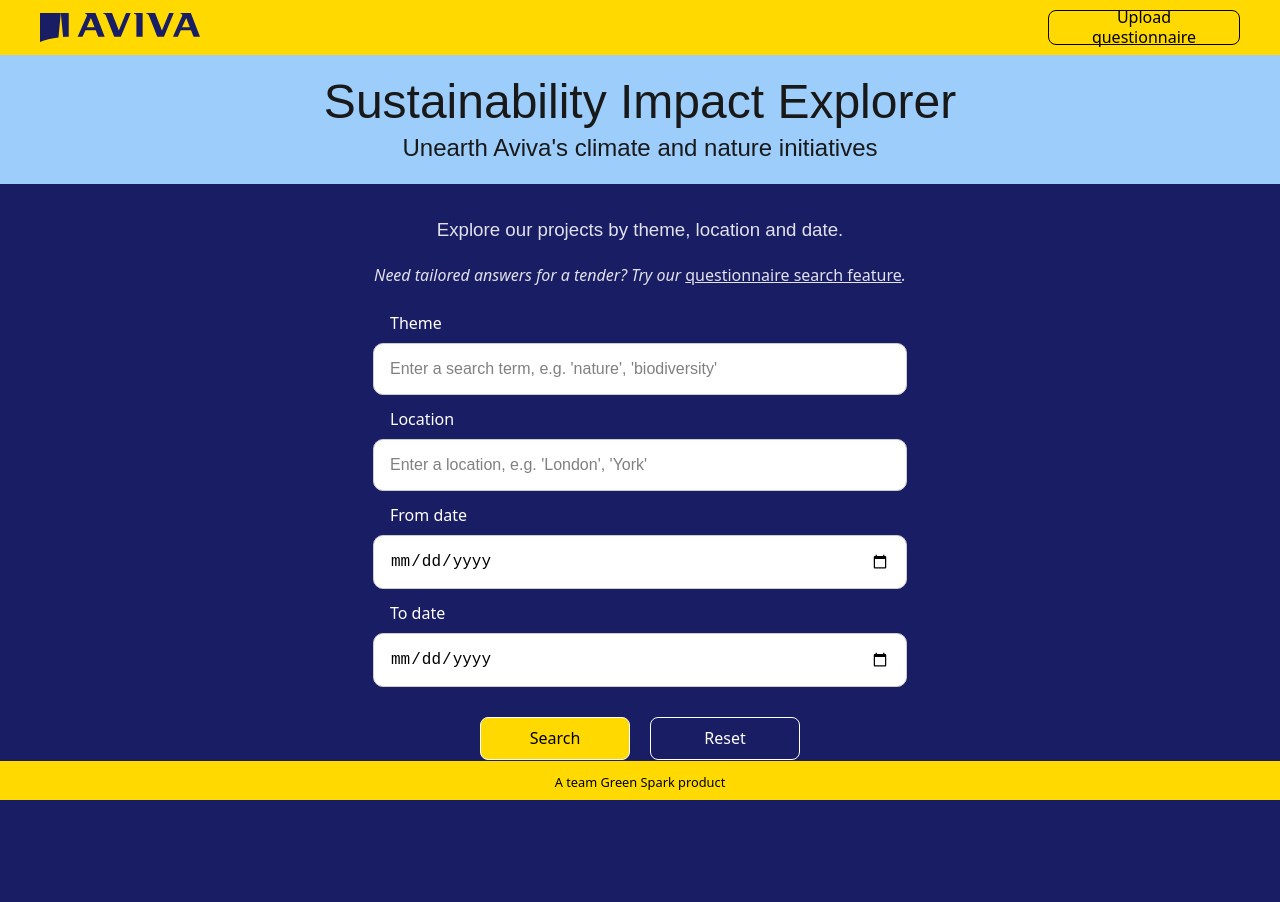
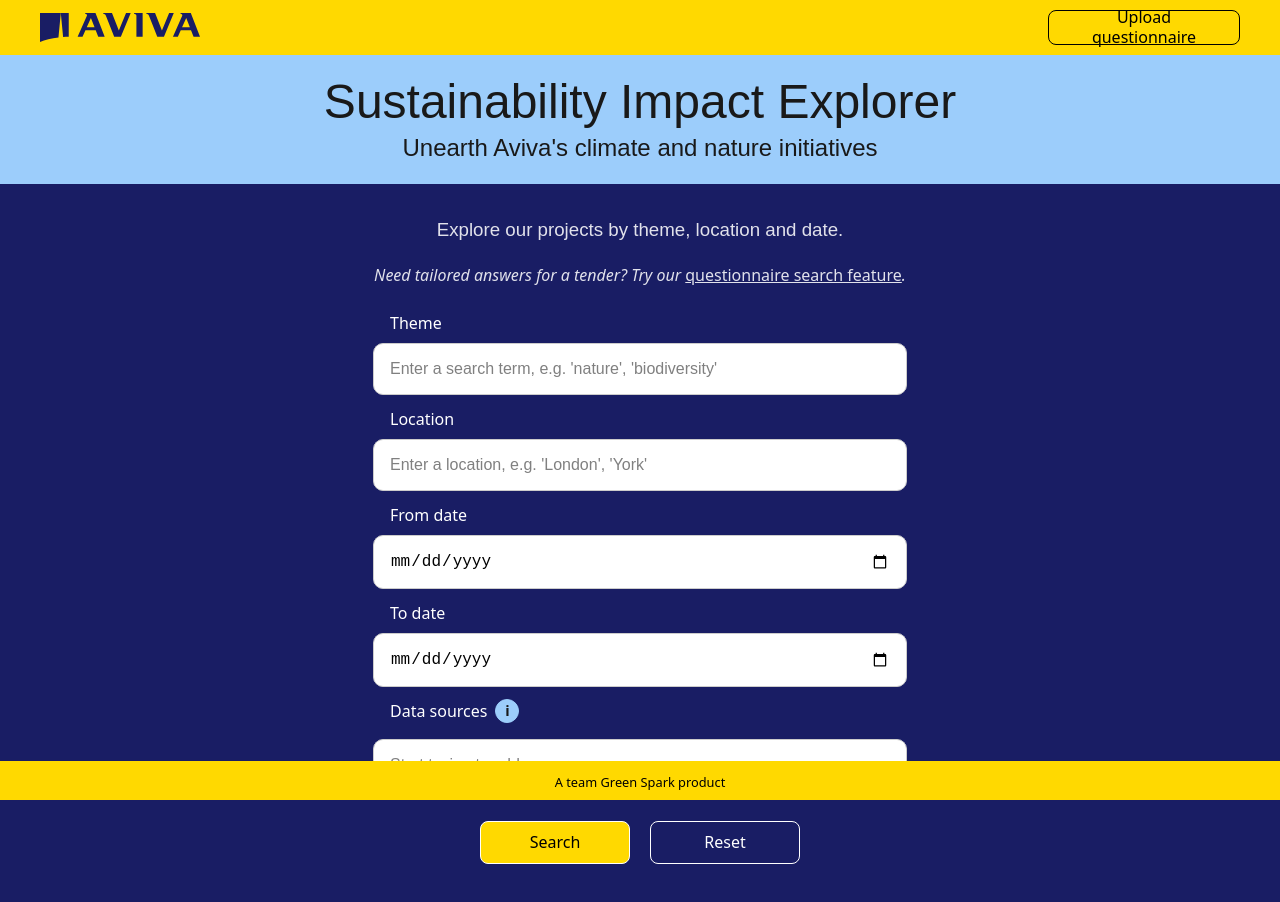
Before and after one commit to mcstastney/csr-search-tool, a React (Vite) app: page / in a window 1280 px wide. Shown: the top 902 px of the page. Built offline with nearby package versions, Linux system fonts and the light colour scheme.

Commit message:
add data sources filter to standard search

```diff
--- a/src/App.css
+++ b/src/App.css
@@ -349,14 +349,17 @@
 
 .source-search-box {
   position: relative;
-  width: 100%;
+  /* width: 500px; */
+  margin: 0px auto 0;
 }
 
 .source-chip-list {
   display: flex;
   flex-wrap: wrap;
   gap: 0.5rem;
-  margin: 0 0 0.75rem;
+  margin: 0px auto 8px;
+  width: 500px;
+
 }
 
 .source-chip {
@@ -366,11 +369,6 @@
   border: 1px solid #9ccdfb;
   background-color: rgba(156, 205, 251, 0.18);
   color: white;
-}
-
-.source-search-input {
-  width: 100%;
-  margin: 0;
 }
 
 .source-suggestions {
@@ -384,6 +382,8 @@
   box-shadow: 0 12px 30px rgba(0, 0, 0, 0.18);
   overflow: hidden;
   z-index: 12;
+  margin: auto;
+  width: 530px;
 }
 
 .source-suggestion {
@@ -410,9 +410,87 @@
 
 .source-search-help {
   margin: 0.5rem 0 0;
-  text-align: left;
   color: rgba(255, 255, 255, 0.82);
   font-size: 0.9rem;
+}
+
+.label-with-info {
+  display: flex;
+  align-items: center;
+  justify-content: flex-start;
+  gap: 0.5rem;
+  width: 500px;
+  margin: 0.75rem auto 0.5rem;
+}
+
+.filtered-search .label-with-info label,
+.source-field .label-with-info label {
+  margin: 0;
+  width: auto;
+}
+
+.info-icon-button {
+  width: 1.5rem;
+  height: 1.5rem;
+  min-width: 1.5rem;
+  margin: 0;
+  padding: 0;
+  border-radius: 50%;
+  border: 1px solid #9ccdfb;
+  background: #9ccdfb;
+  color: #191919;
+  font-size: 0.9rem;
+  font-weight: 700;
+  line-height: 1;
+  display: inline-flex;
+  align-items: center;
+  justify-content: center;
+}
+
+.info-icon-button:hover {
+  background-color: #9ccdfb;
+  color: black;
+  border-color: #9ccdfb;
+}
+
+.info-modal-overlay {
+  position: fixed;
+  inset: 0;
+  background-color: rgba(0, 0, 0, 0.5);
+  display: flex;
+  align-items: center;
+  justify-content: center;
+  z-index: 40;
+  padding: 1rem;
+}
+
+.info-modal {
+  width: min(90vw, 420px);
+  background-color: white;
+  color: black;
+  border-radius: 12px;
+  padding: 1rem;
+  box-shadow: 0 20px 40px rgba(0, 0, 0, 0.24);
+  text-align: left;
+}
+
+.info-modal p {
+  margin: 0;
+}
+
+.info-modal-close {
+  margin: 1rem 0 0;
+  width: auto;
+  min-width: 90px;
+  background-color: #191d64;
+  color: white;
+  border: 1px solid #191d64;
+}
+
+.info-modal-close:hover {
+  background-color: #9ccdfb;
+  color: black;
+  border-color: #9ccdfb;
 }
 
 .filtered-search label {
--- a/src/FileUploadSearch.tsx
+++ b/src/FileUploadSearch.tsx
@@ -1,6 +1,11 @@
 import "./App.css";
 import React, { useMemo, useState } from "react";
 import { data, dataSourceOptions } from "./data";
+import {
+  addSelectedSource,
+  getFilteredDataSourceOptions,
+  removeSelectedSource,
+} from "./utils/dataSourceHandler";
 
 type Result = {
   id: string;
@@ -52,6 +57,7 @@
 
 function FileUploadSearch() {
   const [sourceQuery, setSourceQuery] = useState("");
+  const [isSourceInfoOpen, setIsSourceInfoOpen] = useState(false);
   const [selectedSources, setSelectedSources] = useState<string[]>([]);
   const [results, setResults] = useState<Result[]>([]);
   const [searchAttempted, setSearchAttempted] = useState(false);
@@ -80,7 +86,7 @@
       setQuestions(mockQuestions);
       setQuestionnaireSubmitted(true);
       setLoading(false);
-    }, 300);
+    }, 400);
   }
 
   // handle toggling individual questions in the checklist
@@ -132,28 +138,25 @@
   // DATA SOURCE HANDLERS
   // filter available data sources for the suggestions dropdown and selected sources based on user input and excluding already selected sources
   const filteredOptions = useMemo(() => {
-    const normalizedQuery = sourceQuery.trim().toLowerCase();
-
-    return dataSourceOptions.filter((option) => {
-      const isAlreadySelected = selectedSources.includes(option);
-      // if no source, query all options. If source, show options that match the query and aren't already selected
-      const matchesQuery =
-        !normalizedQuery || option.toLowerCase().includes(normalizedQuery);
-
-      return !isAlreadySelected && matchesQuery;
+    return getFilteredDataSourceOptions({
+      dataSourceOptions,
+      selectedSources,
+      sourceQuery,
     });
   }, [selectedSources, sourceQuery]);
 
   // helper to add selected source to the UI
   function handleAddSource(sourceOption: string) {
-    setSelectedSources((currentSources) => [...currentSources, sourceOption]);
+    setSelectedSources((currentSources) =>
+      addSelectedSource(currentSources, sourceOption),
+    );
     setSourceQuery("");
   }
 
   // helper to remove selected source from the UI
   function handleRemoveSource(sourceOption: string) {
     setSelectedSources((currentSources) =>
-      currentSources.filter((currentSource) => currentSource !== sourceOption),
+      removeSelectedSource(currentSources, sourceOption),
     );
   }
 
@@ -244,7 +247,7 @@
 
       setResults(filtered);
       setSearchAttempted(true);
-    }, 300);
+    }, 500);
   }
 
   // RESULTS SUMMARY HANDLER
@@ -267,7 +270,7 @@
           ? uniqueLocations.join(" and ")
           : `${uniqueLocations.slice(0, -1).join(", ")}, and ${uniqueLocations[uniqueLocations.length - 1]}`;
 
-    // Create a brief overview of what the results cover
+    // Create overview of what the results cover
     const keyThemes = results.flatMap((r) => r.themes);
     const uniqueThemes = [...new Set(keyThemes)].slice(0, 4);
     const themesText = uniqueThemes.join(", ");
@@ -283,8 +286,8 @@
           The project{resultCount !== 1 ? "s" : ""} span{" "}
           {uniqueLocations.length} location
           {uniqueLocations.length !== 1 ? "s" : ""}: {locationText}. These
-          results provide insights into Aviva's investments and initiatives
-          related to the themes of {themesText}.
+          results provide insights into Aviva's investments and initiatives on
+          the themes of {themesText}.
         </p>
       </>
     );
@@ -355,9 +358,21 @@
       </div>
 
       <div className="source-field">
-        <label htmlFor="source-search" className="source-search-label">
-          Data sources to include in search:
-        </label>
+        <div className="label-with-info">
+          <label htmlFor="source-search" className="source-search-label">
+            Data sources to include in search:
+          </label>
+          <button
+            type="button"
+            className="info-icon-button"
+            aria-label="Open data source information"
+            aria-haspopup="dialog"
+            aria-expanded={isSourceInfoOpen}
+            onClick={() => setIsSourceInfoOpen(true)}
+          >
+            i
+          </button>
+        </div>
         <div className="source-search-box">
           <div className="source-chip-list">
             {selectedSources.map((sourceOption) => (
@@ -402,9 +417,33 @@
             </div>
           )}
         </div>
-        <p className="source-search-help">
-          Available sources: aviva.com, Goodwin pack, sustainability sharepoint
-        </p>
+        {isSourceInfoOpen && (
+          <div
+            className="info-modal-overlay"
+            role="presentation"
+            onClick={() => setIsSourceInfoOpen(false)}
+          >
+            <div
+              className="info-modal"
+              role="dialog"
+              aria-modal="true"
+              aria-label="Data source information"
+              onClick={(event) => event.stopPropagation()}
+            >
+              <p>
+                Available sources: aviva.com, Goodwin pack, sustainability
+                sharepoint.
+              </p>
+              <button
+                type="button"
+                className="info-modal-close"
+                onClick={() => setIsSourceInfoOpen(false)}
+              >
+                Close
+              </button>
+            </div>
+          </div>
+        )}
       </div>
 
       <div className="source-field">
--- a/src/Search.tsx
+++ b/src/Search.tsx
@@ -1,6 +1,11 @@
 import "./App.css";
-import React, { useState } from "react";
-import { data } from "./data";
+import React, { useMemo, useState } from "react";
+import { data, dataSourceOptions } from "./data";
+import {
+  addSelectedSource,
+  getFilteredDataSourceOptions,
+  removeSelectedSource,
+} from "./utils/dataSourceHandler";
 
 type Result = {
   id: string;
@@ -9,6 +14,7 @@
   themes: string[];
   description: string;
   source: string;
+  sourceLabel: string;
   date: Date;
 };
 
@@ -31,10 +37,21 @@
 };
 
 function Search({ onUploadSearchClick }: SearchProps) {
+  const [sourceQuery, setSourceQuery] = useState("");
+  const [isSourceInfoOpen, setIsSourceInfoOpen] = useState(false);
+  const [selectedSources, setSelectedSources] = useState<string[]>([]);
   const [searchAttempted, setSearchAttempted] = useState(false);
   const [loading, setLoading] = useState(false);
   const [results, setResults] = useState<Result[]>([]);
   const [formFields, setFormFields] = useState<FormFields>(initialFormFields);
+
+  const filteredOptions = useMemo(() => {
+    return getFilteredDataSourceOptions({
+      dataSourceOptions,
+      selectedSources,
+      sourceQuery,
+    });
+  }, [selectedSources, sourceQuery]);
 
   // set form fields
   function handleInputChange(e: React.ChangeEvent<HTMLInputElement>) {
@@ -75,12 +92,26 @@
     return stringDate;
   }
 
+  function handleAddSource(sourceOption: string) {
+    setSelectedSources((currentSources) =>
+      addSelectedSource(currentSources, sourceOption),
+    );
+    setSourceQuery("");
+  }
+
+  function handleRemoveSource(sourceOption: string) {
+    setSelectedSources((currentSources) =>
+      removeSelectedSource(currentSources, sourceOption),
+    );
+  }
+
   function getResults(options?: { filters?: FormFields }) {
     const filters = options?.filters ?? initialFormFields;
     const normalizedTheme = filters.theme.trim().toLowerCase();
     const normalizedLocation = filters.location.trim().toLowerCase();
     const fromDate = parseDateFilter(filters.fromDate);
     const toDate = parseDateFilter(filters.toDate);
+    const hasSelectedSources = selectedSources.length > 0;
 
     return data.filter((item: Result) => {
       const matchesTheme =
@@ -91,8 +122,10 @@
       const matchesDate =
         (!fromDate || item.date >= fromDate) &&
         (!toDate || item.date <= toDate);
+      const matchesSource =
+        !hasSelectedSources || selectedSources.includes(item.sourceLabel);
 
-      return matchesTheme && matchesLocation && matchesDate;
+      return matchesTheme && matchesLocation && matchesDate && matchesSource;
     });
   }
 
@@ -130,7 +163,7 @@
         </p>
         <p>
           These results provide insights into Aviva's investments and
-          initiatives related to the themes of {themesText}.
+          initiatives on the themes of {themesText}.
         </p>
       </>
     );
@@ -142,9 +175,9 @@
   }
 
   function handleSearch() {
-    const hasActiveFilters = Object.values(formFields).some((value) =>
-      value.trim(),
-    );
+    const hasActiveFilters =
+      Object.values(formFields).some((value) => value.trim()) ||
+      selectedSources.length > 0;
 
     beginSearch();
     setLoading(true);
@@ -167,6 +200,8 @@
     setResults([]);
     setSearchAttempted(false);
     setFormFields(initialFormFields);
+    setSelectedSources([]);
+    setSourceQuery("");
   }
 
   return (
@@ -218,6 +253,90 @@
           value={formFields.toDate}
           onChange={handleInputChange}
         ></input>
+        <div className="label-with-info">
+          <label htmlFor="source-search">Data sources</label>
+          <button
+            type="button"
+            className="info-icon-button"
+            aria-label="Open data source information"
+            aria-haspopup="dialog"
+            aria-expanded={isSourceInfoOpen}
+            onClick={() => setIsSourceInfoOpen(true)}
+          >
+            i
+          </button>
+        </div>
+        <div className="source-search-box">
+          <div className="source-chip-list">
+            {selectedSources.map((sourceOption) => (
+              <button
+                key={sourceOption}
+                type="button"
+                className="source-chip"
+                onClick={() => handleRemoveSource(sourceOption)}
+              >
+                {sourceOption}
+                <span aria-hidden="true"> x</span>
+              </button>
+            ))}
+          </div>
+          <input
+            id="source-search"
+            type="text"
+            value={sourceQuery}
+            onChange={(event) => setSourceQuery(event.target.value)}
+            onKeyDown={(event) => {
+              if (event.key === "Enter" && filteredOptions.length > 0) {
+                event.preventDefault();
+                handleAddSource(filteredOptions[0]);
+              }
+            }}
+            placeholder="Start typing to add a source"
+            autoComplete="off"
+          />
+          {sourceQuery.trim() && filteredOptions.length > 0 && (
+            <div className="source-suggestions" role="listbox">
+              {filteredOptions.map((option) => (
+                <button
+                  key={option}
+                  type="button"
+                  className="source-suggestion"
+                  onClick={() => handleAddSource(option)}
+                >
+                  {option}
+                </button>
+              ))}
+            </div>
+          )}
+        </div>
+        {isSourceInfoOpen && (
+          <div
+            className="info-modal-overlay"
+            role="presentation"
+            onClick={() => setIsSourceInfoOpen(false)}
+          >
+            <div
+              className="info-modal"
+              role="dialog"
+              aria-modal="true"
+              aria-label="Data source information"
+              onClick={(event) => event.stopPropagation()}
+            >
+              <p>
+                Available sources: aviva.com, Goodwin pack, sustainability
+                sharepoint.
+              </p>
+              <button
+                type="button"
+                className="info-modal-close"
+                onClick={() => setIsSourceInfoOpen(false)}
+              >
+                Close
+              </button>
+            </div>
+          </div>
+        )}
+
         <div className="search-actions">
           <button onClick={handleSearch} className="search-button">
             Search
@@ -255,7 +374,10 @@
               <strong>Date:</strong> {formatResultDate(item.date)}
             </p>
             <p>
-              <strong>Source:</strong>{" "}
+              <strong>Source:</strong> {item.sourceLabel}
+            </p>
+            <p>
+              <strong>Link:</strong>{" "}
               <a href={item.source} target="_blank" rel="noopener noreferrer">
                 {item.source}
               </a>
--- a/src/data.tsx
+++ b/src/data.tsx
@@ -24,7 +24,7 @@
     themes: ["reforestation", "biodiversity", "habitat"],
     description:
       "Local project to restore habitat and biodiversity in the Scottish Highlands.",
-    date: new Date(2023, 1, 1),
+    date: new Date(2024, 1, 1),
     sourceLabel: "aviva.com",
     source:
       "https://www.aviva.com/newsroom/news-releases/2023/02/aviva-helps-restore-rare-native-british-rainforests/",
--- /dev/null
+++ b/src/utils/dataSourceHandler.tsx
@@ -0,0 +1,41 @@
+type FilterDataSourceOptionsArgs = {
+  dataSourceOptions: readonly string[];
+  selectedSources: string[];
+  sourceQuery: string;
+};
+
+export function getFilteredDataSourceOptions({
+  dataSourceOptions,
+  selectedSources,
+  sourceQuery,
+}: FilterDataSourceOptionsArgs) {
+  const normalizedQuery = sourceQuery.trim().toLowerCase();
+
+  return dataSourceOptions.filter((option) => {
+    const isAlreadySelected = selectedSources.includes(option);
+    const matchesQuery =
+      !normalizedQuery || option.toLowerCase().includes(normalizedQuery);
+
+    return !isAlreadySelected && matchesQuery;
+  });
+}
+
+export function addSelectedSource(
+  currentSources: string[],
+  sourceOption: string,
+) {
+  if (currentSources.includes(sourceOption)) {
+    return currentSources;
+  }
+
+  return [...currentSources, sourceOption];
+}
+
+export function removeSelectedSource(
+  currentSources: string[],
+  sourceOption: string,
+) {
+  return currentSources.filter(
+    (currentSource) => currentSource !== sourceOption,
+  );
+}
```
